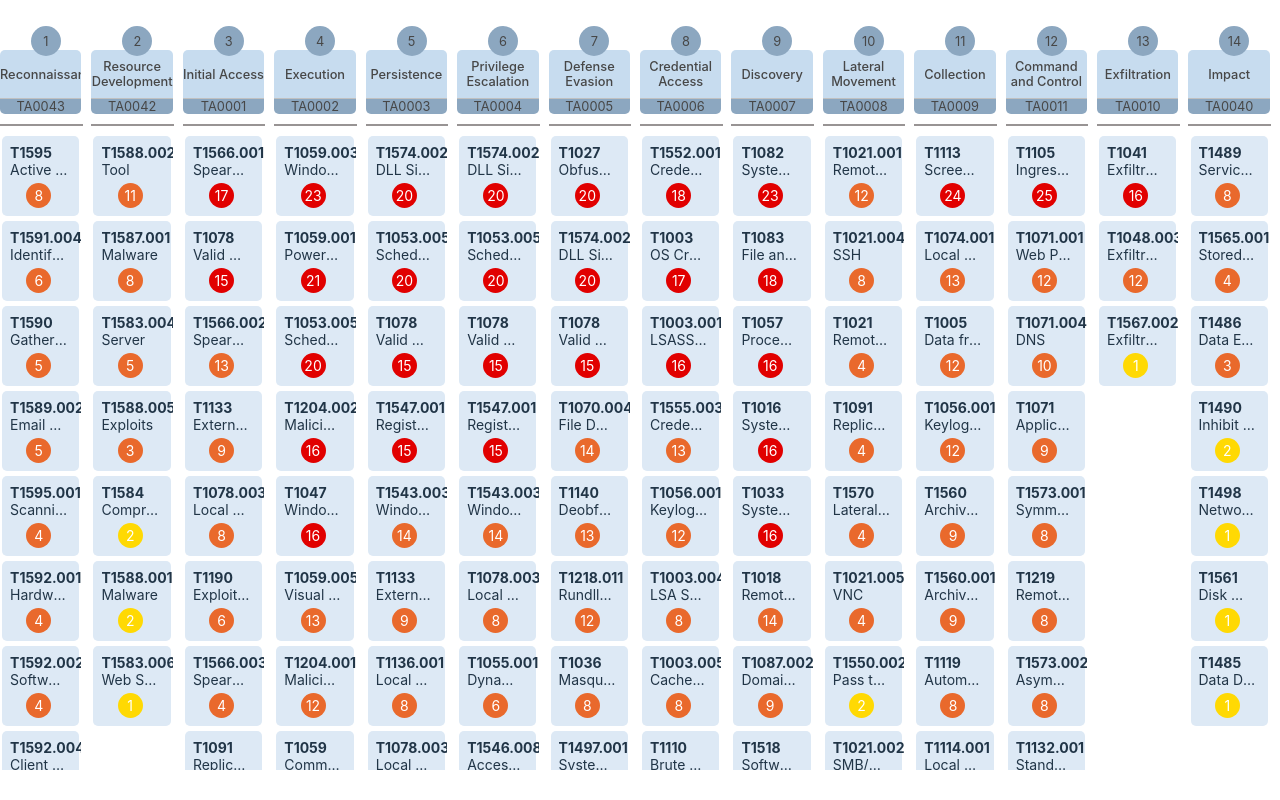
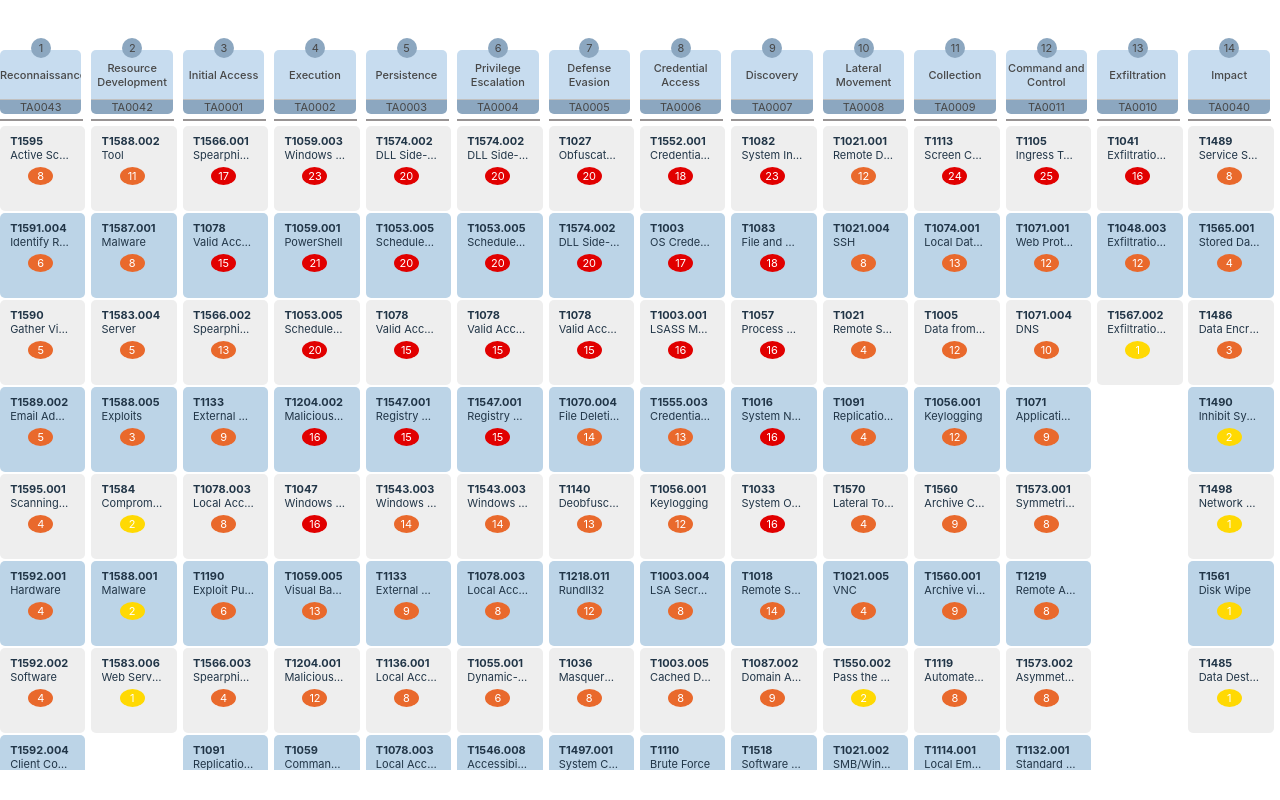
Before and after one commit to kateblbn/security-trending-ttps, a React (Vite) app: page / in a window 1280 px wide. Built offline with nearby package versions, Linux system fonts and the light colour scheme.

Commit message:
working with UI elements it baseline table

```diff
--- a/package.json
+++ b/package.json
@@ -11,6 +11,8 @@
     "preview": "vite preview"
   },
   "dependencies": {
+    "antd": "^5.23.3",
+    "rc-tooltip": "^6.4.0",
     "react": "^18.3.1",
     "react-dom": "^18.3.1"
   },
--- a/src/App.tsx
+++ b/src/App.tsx
@@ -2,16 +2,19 @@ import "./App.css";
 import { useEffect, useState } from "react";
 import { MitreTactic, MitreTechnique } from "./assets/components/Data";
 import { XrmRepository } from "./assets/repositories/xrm-repository";
-import { TechniquesMatrix } from "./assets/components/TechniquesMatrix";
-import { TestRepository } from './assets/repositories/test-repository';
+import { TechniquesMatrixBaseline } from "./assets/components/TechniquesMatrixBaseline";
+import { TestRepository } from "./assets/repositories/test-repository";
+import { Button, Tooltip } from "antd";
 
 function App() {
   const [tactics, setTactics] = useState<MitreTactic[]>([]);
   const [techniques, setTechniques] = useState<MitreTechnique[]>([]);
 
-  let repo = import.meta.env.DEV ? new TestRepository() : new XrmRepository(window.parent.Xrm);
+  let repo = import.meta.env.DEV
+    ? new TestRepository()
+    : new XrmRepository(window.parent.Xrm);
   // repo = new XrmRepository(window.parent.Xrm);
-// console.log(repo);
+  // console.log(repo);
 
   useEffect(() => {
     repo.getTactics().then((x) => setTactics(x));
@@ -20,9 +23,13 @@ function App() {
 
   return (
     <>
-      <TechniquesMatrix tactics={tactics} techniques={techniques} />
+      <TechniquesMatrixBaseline tactics={tactics} techniques={techniques} />
     </>
   );
 }
 
+let a = "2";
+let b = "2";
+console.log(a + b);
+
 export default App;
--- a/src/assets/components/HeaderItem.css
+++ b/src/assets/components/HeaderItem.css
@@ -1,19 +1,12 @@
 .subtechniques-list-wrapper {
+  visibility: visible;
   margin-right: auto;
   margin-left: auto;
   width: 95%;
   height: 80px;
-  background-color: rgb(244, 250, 255);
-  font-size: 14px;
+  /* font-size: 14px; */
   margin-bottom: 2px;
   border-radius: 5px;
-}
-.subtechniques-list-wrapper:nth-child(odd) {
-  background-color: #dde9f5;
-}
-.subtechniques-list-wrapper:hover {
-  background-color: #e9d1bd;
-  transition: 0.7s;
 }
 .subtechniques-id {
   font-weight: 700;
@@ -30,10 +23,14 @@
   justify-content: center;
   align-items: center;
   width: 25px;
-  height: 25px;
+  height: 18px;
   border-radius: 50%;
-
   background-color: #efdac7;
+}
+.hovering-technique {
+  position: relative;
+  display: inline-block;
+  cursor: pointer;
 }
 
 /* MEDIA */
--- a/src/assets/components/KillChainHeaderItem.css
+++ b/src/assets/components/KillChainHeaderItem.css
@@ -40,5 +40,19 @@
   border-radius: 5px 5px 0 0;
 }
 .all-techniques-list {
-  width: 100%;
+  /* width: 100%; */
 }
+
+
+@media (max-width: 1450px) {
+  .table-number {
+    left: 38%;
+    width: 20px;
+    height: 20px;
+    top: -12px;
+  }
+
+}
+
+@media (min-width: 2300px) {
+}
--- a/src/assets/components/TechniqueColumn.css
+++ b/src/assets/components/TechniqueColumn.css
@@ -1,7 +1,18 @@
 .tecnique-wrapper {
   display: flex;
+  background-color: rgb(188, 212, 231);
+  border-radius: 5px;
+  margin-bottom: 2px;
   flex-direction: column;
 }
+.tecnique-wrapper:nth-child(odd) {
+  background-color: #eeeeee;
+}
+.tecnique-wrapper:hover {
+  background-color: #e9d1bd;
+  transition: 0.7s;
+}
+
 .subtechniques-name {
   /* font-size: 0.5vw; */
 }
@@ -11,16 +22,9 @@
   height: 95%;
   width: 95%;
 }
-.subtechniques-list::-webkit-scrollbar-track {
-  background: #f1f1f1;
-  width: 2px;
-}
-.subtechniques-list::-webkit-scrollbar {
-  width: 2px !important;
-}
-.subtechniques-list::-webkit-scrollbar-thumb {
-  background: rgb(218, 217, 217);
-  border-radius: 20px;
+.subtechniques-id {
+  overflow: hidden;
+  text-overflow: ellipsis;
 }
 .subtechniques-list {
   height: 85px;
@@ -32,7 +36,6 @@
 
 .yellow {
   background-color: #ffd903 !important;
-
 }
 .orange {
   background-color: #e9692c !important;
@@ -40,3 +43,32 @@
 .red {
   background-color: #e10000 !important;
 }
+
+.tooltip-fs {
+  font-size: 10px;
+  color: black;
+  transition: 1s;
+}
+
+/* SCROLL BAR*/
+::-webkit-scrollbar-track {
+  background: #f1f1f1;
+  width: 3px;
+}
+::-webkit-scrollbar {
+  width: 3px !important;
+  margin-right: 50px;
+}
+::-webkit-scrollbar-thumb {
+  background: rgb(218, 217, 217);
+  border-radius: 20px;
+  margin-left: 5px;
+  margin-right: 5px;
+}
+
+@media (max-width: 1270px) {
+  .subtechniques-list {
+    height: 65px;
+    /* overflow: auto; */
+  }
+}
--- a/src/assets/components/TechniqueColumn.tsx
+++ b/src/assets/components/TechniqueColumn.tsx
@@ -1,5 +1,6 @@
 import "./TechniqueColumn.css";
 import "./HeaderItem.css";
+import { Tooltip } from "antd";
 
 type TechniqueColumnProps = {
   id: string;
@@ -17,7 +18,16 @@ export const TechniqueColumn = ({ id, name, count }: TechniqueColumnProps) => {
       ? "subtechniques-event red"
       : "subtechniques-event";
 
+      const color = '#efdac7';
   return (
+      <Tooltip title={
+        <div className="tooltip-fs ">
+          <div className="subtechniques-id">{id}</div>
+          <div className="subtechniques-name">{name}</div>
+          <span className={colors}>{count}</span>
+        </div>
+  } color={color}>
+
       <div className="tecnique-wrapper">
         <div className="subtechniques-list">
           <div className="subtechniques-list-wrapper">
@@ -29,6 +39,8 @@ export const TechniqueColumn = ({ id, name, count }: TechniqueColumnProps) => {
           </div>
         </div>
       </div>
+      </Tooltip>
+    // </Tooltip>
   );
 };
 
--- a/src/assets/components/TechniquesMatrix.css
+++ b/src/assets/components/TechniquesMatrix.css
@@ -12,10 +12,10 @@
 .technique-column {
   display: flex;
   flex-direction: column;
-  width: 100%;
+  width: 105%;
   /* height: 600px; */
   overflow-y: auto;
-  margin-top: 10px;
+  margin-top: 5px;
 }
 .header-techniques-wrapper {
   display: flex;
@@ -45,7 +45,7 @@ table {
   justify-content: space-between;
   align-items: center;
   text-align: center;
-  margin-bottom: 10px;
+  margin-bottom: 5px;
   border-style: none !important;
   border-radius: 10px;
   border: 1px solid rgb(192, 192, 192);
@@ -66,6 +66,16 @@ table:last-child {
 }
 .line {
   margin: 0 auto;
-  width: 99%;
+  width: 99.5%;
   border: 1px solid #989494;
 }
+
+@media (max-width: 1200px) {
+  .mapping-list {
+    height: 65px;
+    /* width: 65px; */
+  }
+  .header-techniques-wrapper {
+    width: 80px;
+  }
+}
--- a/src/index.css
+++ b/src/index.css
@@ -26,9 +26,9 @@ body {
 
 
 
-@media (max-width: 1200px) {
+@media (max-width: 1450px) {
   #root {
-    font-size: 16px;
+    font-size: 11px;
   }
 }
 
```
Also changed, not shown: src/assets/components/HeaderItem.tsx (+6 -2 lines), src/assets/components/TechniquesMatrixBaseline.tsx (renamed from src/assets/components/TechniquesMatrix.tsx, +5 -7 lines), 1 other file (tests, documents, lock files or other folders). Lines whose indentation alone changed are shown as unchanged.
